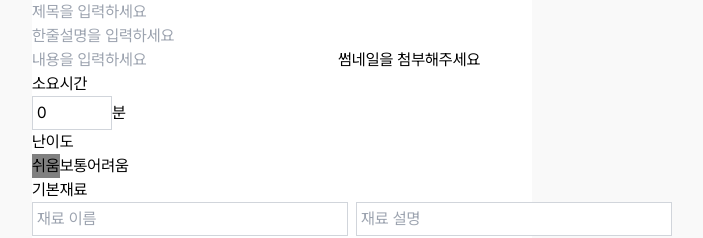
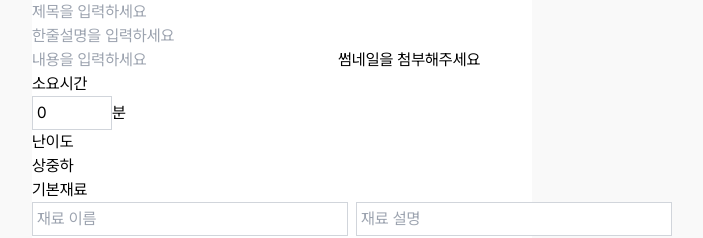
Before and after one commit to TeamMatDai/cook-cook, a Next.js app: page /editor in a window 1280 px wide. Shown: the top 238 px of the page, without its empty margins (358-1061 px from the left). Built offline with nearby package versions, Linux system fonts and the light colour scheme; no server answers.

Commit message:
refactor: 테스트 페이지 삭제

```diff
--- a/src/app/editor/_components/LevelSelector.tsx
+++ b/src/app/editor/_components/LevelSelector.tsx
@@ -10,22 +10,22 @@ const LevelSelector: React.FC<LevelSelectorProps> = ({ level, setLevel }) => {
     <div>
       <p>난이도</p>
       <button
-        onClick={() => setLevel('쉬움')}
-        style={{ backgroundColor: level === '쉬움' ? 'gray' : 'white' }}
+        onClick={() => setLevel('상')}
+        style={{ backgroundColor: level === '상' ? 'gray' : 'white' }}
       >
-        쉬움
+        상
       </button>
       <button
-        onClick={() => setLevel('보통')}
-        style={{ backgroundColor: level === '보통' ? 'gray' : 'white' }}
+        onClick={() => setLevel('중')}
+        style={{ backgroundColor: level === '중' ? 'gray' : 'white' }}
       >
-        보통
+        중
       </button>
       <button
-        onClick={() => setLevel('어려움')}
-        style={{ backgroundColor: level === '어려움' ? 'gray' : 'white' }}
+        onClick={() => setLevel('하')}
+        style={{ backgroundColor: level === '하' ? 'gray' : 'white' }}
       >
-        어려움
+        하
       </button>
     </div>
   );
--- a/src/app/test/RecipeDetail.tsx
+++ /dev/null
@@ -1,74 +0,0 @@
-'use client';
-
-import React, { useEffect, useState } from 'react';
-import { supabase } from '@/utils/supabase/supabaseClient';
-import DOMPurify from 'dompurify';
-
-interface RecipeDetailProps {
-  id: string;
-}
-
-interface RecipeData {
-  title: string;
-  subtitle: string;
-  description: string;
-  thumbnail: string;
-  recipe: string;
-  time: number;
-  level: string;
-  material: { name: string; value: string }[];
-}
-
-const fetchContent = async (id: string): Promise<RecipeData | null> => {
-  const { data, error } = await supabase.from('recipes').select('*').eq('id', id).single();
-
-  if (error) {
-    console.error('콘텐츠 불러오기 중 오류 발생:', error);
-    return null;
-  } else {
-    return data as RecipeData;
-  }
-};
-
-const RecipeDetail: React.FC<RecipeDetailProps> = ({ id }) => {
-  const [recipeData, setRecipeData] = useState<RecipeData | null>(null);
-
-  useEffect(() => {
-    const getContent = async () => {
-      const fetchedData = await fetchContent(id);
-      if (fetchedData) {
-        const sanitizedRecipe = DOMPurify.sanitize(fetchedData.recipe);
-        setRecipeData({ ...fetchedData, recipe: sanitizedRecipe });
-      }
-    };
-
-    getContent();
-  }, [id]);
-
-  if (!recipeData) {
-    return <div>Loading...</div>;
-  }
-
-  return (
-    <div>
-      <h1>{recipeData.title}</h1>
-      <h2>{recipeData.subtitle}</h2>
-      <p>{recipeData.description}</p>
-      {recipeData.thumbnail && <img src={recipeData.thumbnail} alt="Thumbnail" />}
-      <p>조리 시간: {recipeData.time}분</p>
-      <p>난이도: {recipeData.level}</p>
-      <h3>재료:</h3>
-      <ul>
-        {recipeData.material.map((item, index) => (
-          <li key={index}>
-            {item.name}: {item.value}
-          </li>
-        ))}
-      </ul>
-      <h3>레시피:</h3>
-      <div dangerouslySetInnerHTML={{ __html: recipeData.recipe }} />
-    </div>
-  );
-};
-
-export default RecipeDetail;
--- a/src/app/test/page.tsx
+++ /dev/null
@@ -1,14 +0,0 @@
-// test/page.tsx
-import React from 'react';
-import RecipeDetail from './RecipeDetail';
-
-const TestPage: React.FC = () => {
-  return (
-    <div>
-      <h1>테스트 페이지</h1>
-      <RecipeDetail id="958f4fa7-b68d-4596-8800-990414b4f90b" />
-    </div>
-  );
-};
-
-export default TestPage;
```
